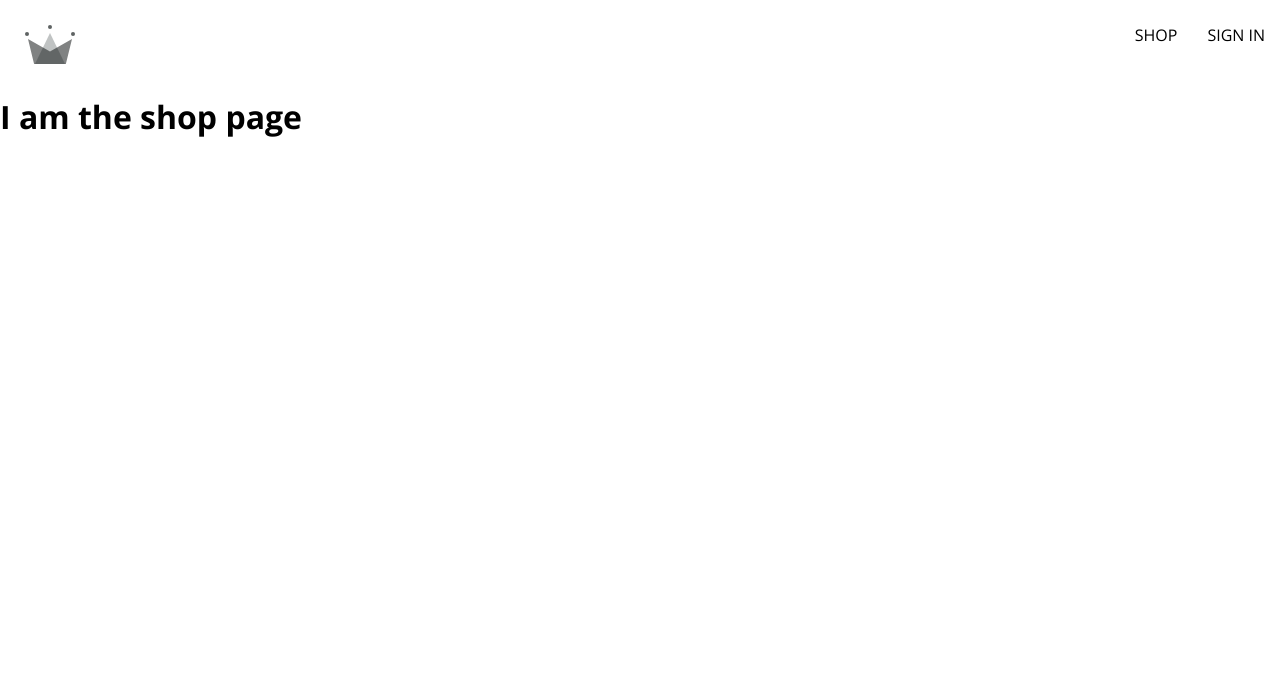
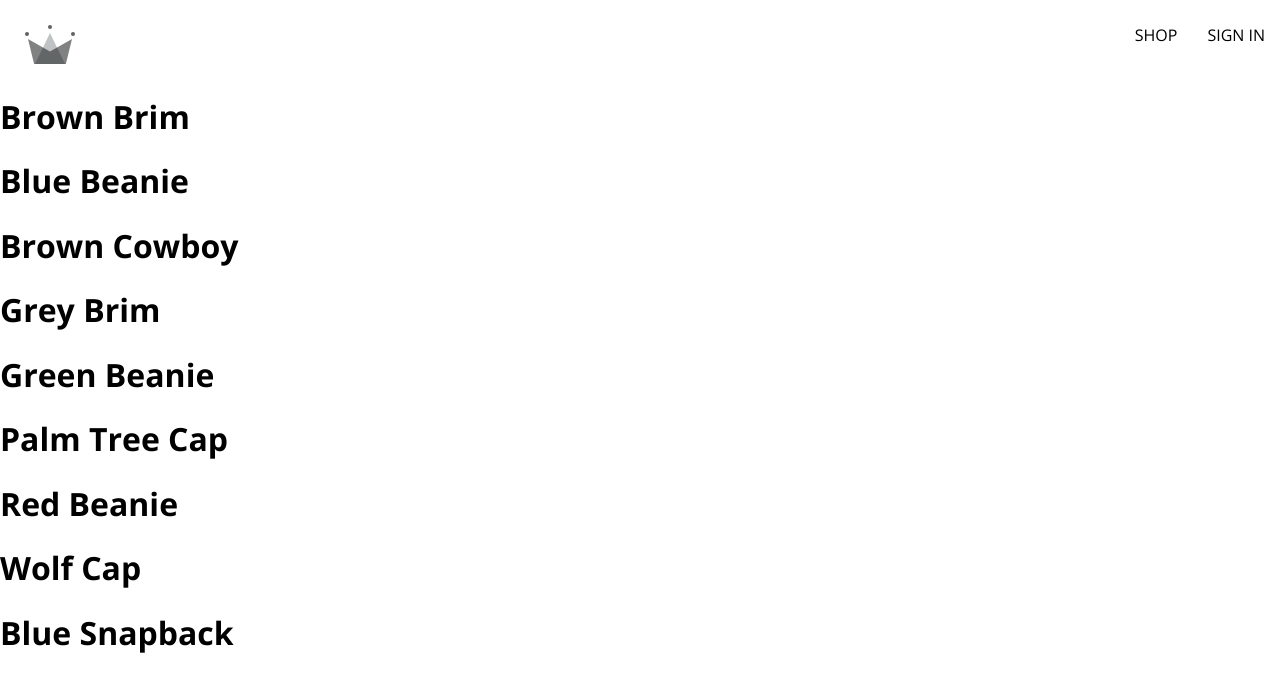
Before and after one commit to SirriCelles/crown-clothing, a React (Create React App) app: page /shop in a window 1280 px wide. Shown: the top 692 px of the page. Built offline with nearby package versions, Linux system fonts and the light colour scheme; no server answers; a web font is replaced by a local one.

Commit message:
add shop component and route , link product context provider

```diff
--- a/src/App.js
+++ b/src/App.js
@@ -2,10 +2,8 @@
 import Navigation from "./routes/navigation/navigation.component";
 import Home from "./routes/home/home.component";
 import Authentication from "./routes/authentication/authentication.component";
+import Shop from "./routes/shop/shop.component";
 
-const Shop = () => {
-  return <h1>I am the shop page</h1>
-}
 
 const App = () => {
 
--- a/src/index.js
+++ b/src/index.js
@@ -5,6 +5,8 @@
 import App from './App';
 import reportWebVitals from './reportWebVitals';
 import { UserProvider } from './contexts/user.context';
+import { ProductsProvider } from './contexts/products.context';
+
 
 
 import './index.scss';
@@ -14,7 +16,9 @@
   <React.StrictMode>
     <BrowserRouter>
       <UserProvider>
-        <App />
+        <ProductsProvider>
+          <App />
+        </ProductsProvider>
       </UserProvider>
     </BrowserRouter>
   </React.StrictMode>
--- /dev/null
+++ b/src/routes/shop/shop.component.jsx
@@ -0,0 +1,20 @@
+import { useContext, useEffect } from "react";
+
+import { ProductsContext } from "../../contexts/products.context";
+
+const Shop = () => {
+    const { products } = useContext(ProductsContext);
+    return (
+        <div>
+            {
+                products.map(({ id, name}) => (
+                    <div key={id}>
+                        <h1>{name}</h1>
+                    </div>
+                ))
+            }
+        </div>
+    )
+}
+
+export default Shop;
```
Also changed, not shown: src/components/product-card/product-card.component.jsx (added, +7 -0 lines), src/components/product-card/product-card.styles.scss (added).
